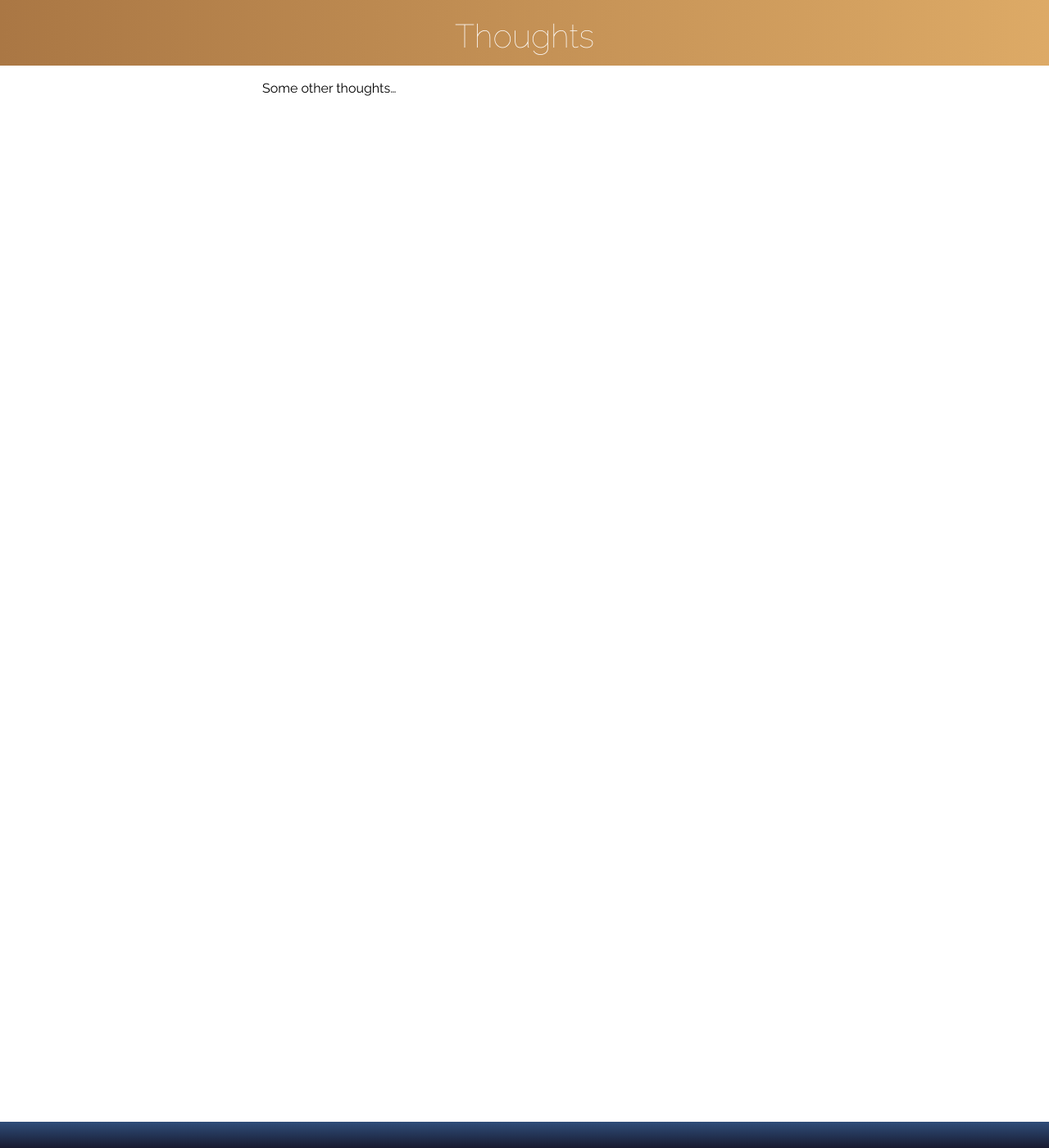
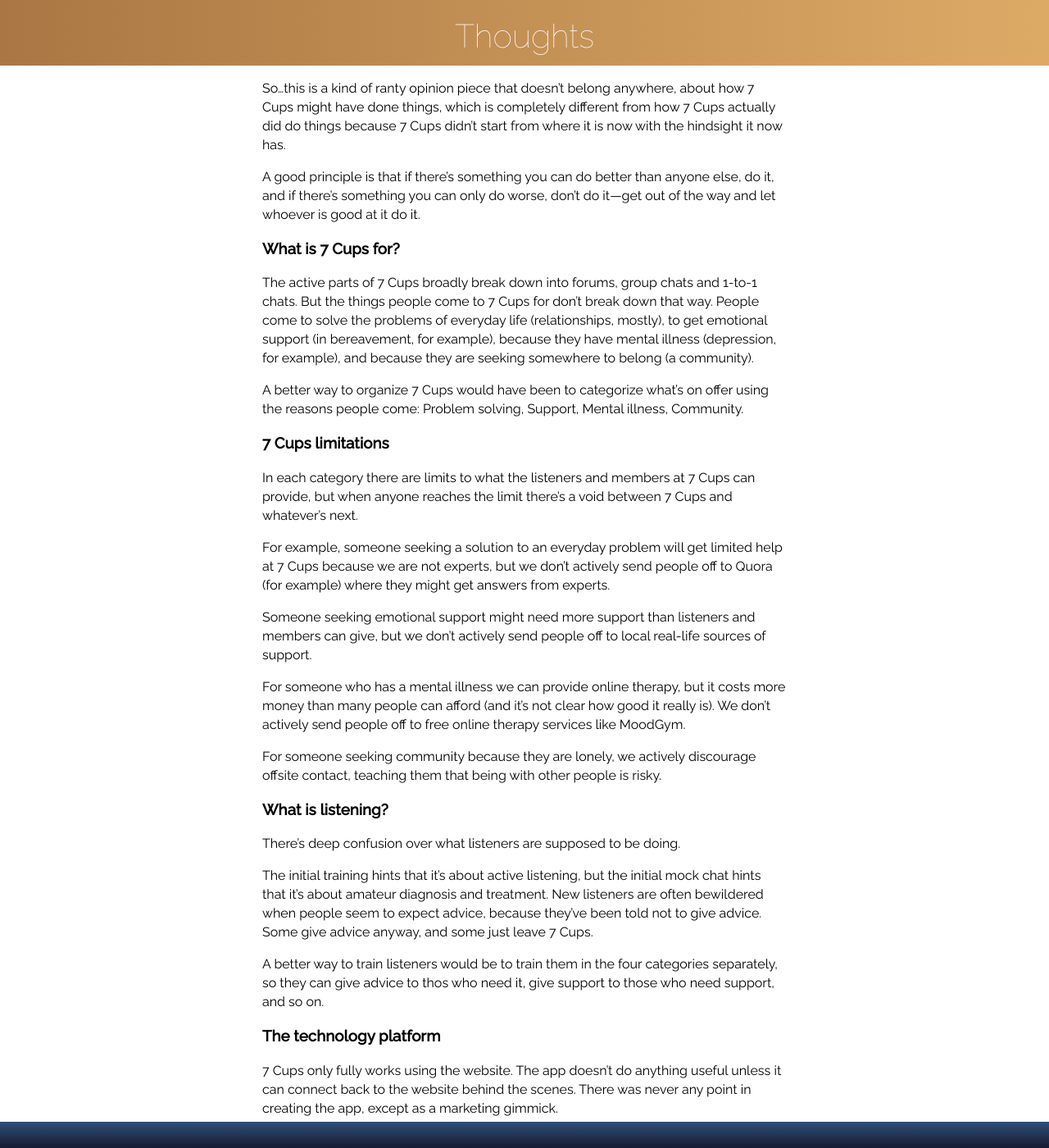
Before and after one commit to RarelyCharlie/rarelycharlie.github.io, a Jekyll site: the page built from _draft/thoughts.md, in a window 1280 px wide and 1400 px high. Shown: the whole window at 82% size. Built offline with Jekyll 4.4.1, drawn with Linux system fonts in a browser that asks for light colours; some of the changed text lies outside the part shown.

Commit message:
Update thoughts.md

```diff
--- a/_draft/thoughts.md
+++ b/_draft/thoughts.md
@@ -2,4 +2,40 @@
 layout: neutral
 title: Thoughts
 ---
-Some other thoughts...
+So...this is a kind of ranty opinion piece that doesn't belong anywhere, about how 7 Cups might have done things, which is completely different from how 7 Cups actually did do things because 7 Cups didn't start from where it is now with the hindsight it now has.
+
+A good principle is that if there's something you can do better than anyone else, do it, and if there's something you can only do worse, don't do it—get out of the way and let whoever is good at it do it.
+
+### What is 7 Cups for?
+
+The active parts of 7 Cups broadly break down into forums, group chats and 1-to-1 chats. But the things people come to 7 Cups for don't break down that way. People come to solve the problems of everyday life (relationships, mostly), to get emotional support (in bereavement, for example), because they have mental illness (depression, for example), and because they are seeking somewhere to belong (a community).
+
+A better way to organize 7 Cups would have been to categorize what's on offer using the reasons people come: Problem solving, Support, Mental illness, Community.
+
+### 7 Cups limitations
+
+In each category there are limits to what the listeners and members at 7 Cups can provide, but when anyone reaches the limit there's a void between 7 Cups and whatever's next.
+
+For example, someone seeking a solution to an everyday problem will get limited help at 7 Cups because we are not experts, but we don't actively send people off to Quora (for example) where they might get answers from experts.
+
+Someone seeking emotional support might need more support than listeners and members can give, but we don't actively send people off to local real-life sources of support.
+
+For someone who has a mental illness we can provide online therapy, but it costs more money than many people can afford (and it's not clear how good it really is). We don't actively send people off to free online therapy services like MoodGym.
+
+For someone seeking community because they are lonely, we actively discourage offsite contact, teaching them that being with other people is risky.
+
+### What is listening?
+
+There's deep confusion over what listeners are supposed to be doing.
+
+The initial training hints that it's about active listening, but the initial mock chat hints that it's about amateur diagnosis and treatment. New listeners are often bewildered when people seem to expect advice, because they've been told not to give advice. Some give advice anyway, and some just leave 7 Cups.
+
+A better way to train listeners would be to train them in the four categories separately, so they can give advice to thos who need it, give support to those who need support, and so on.
+
+### The technology platform
+
+7 Cups only fully works using the website. The app doesn't do anything useful unless it can connect back to the website behind the scenes. There was never any point in creating the app, except as a marketing gimmick.
+
+Soon after 7 Cups began, something went wrong between the tech side and the community side, causing poor tech support for the community to become embedded as a 7 Cups tradition.
+
+A better way to manage the tech would be to outsource it, or at least to use open source components. Forums and web chat are commonplace and cheap.
```
